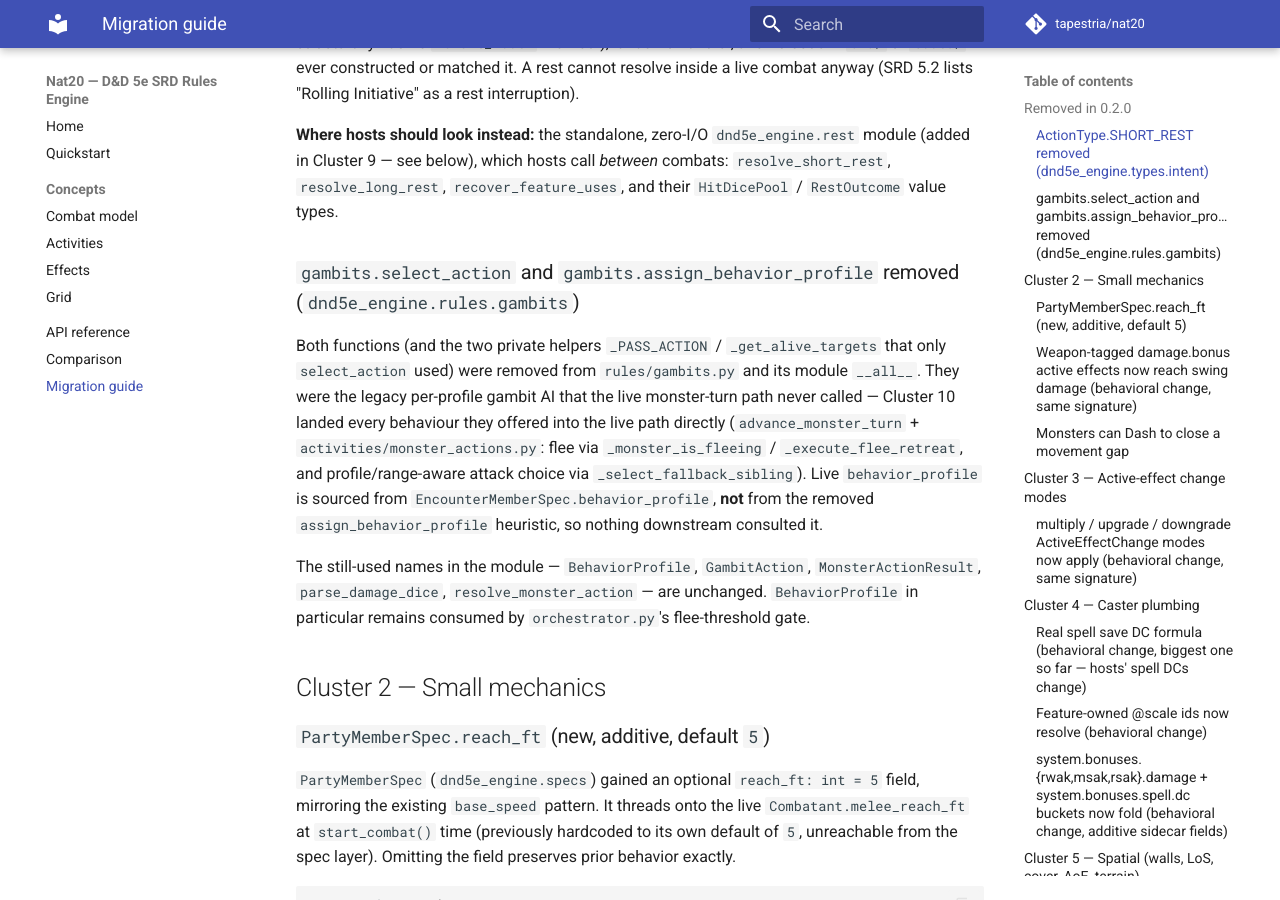
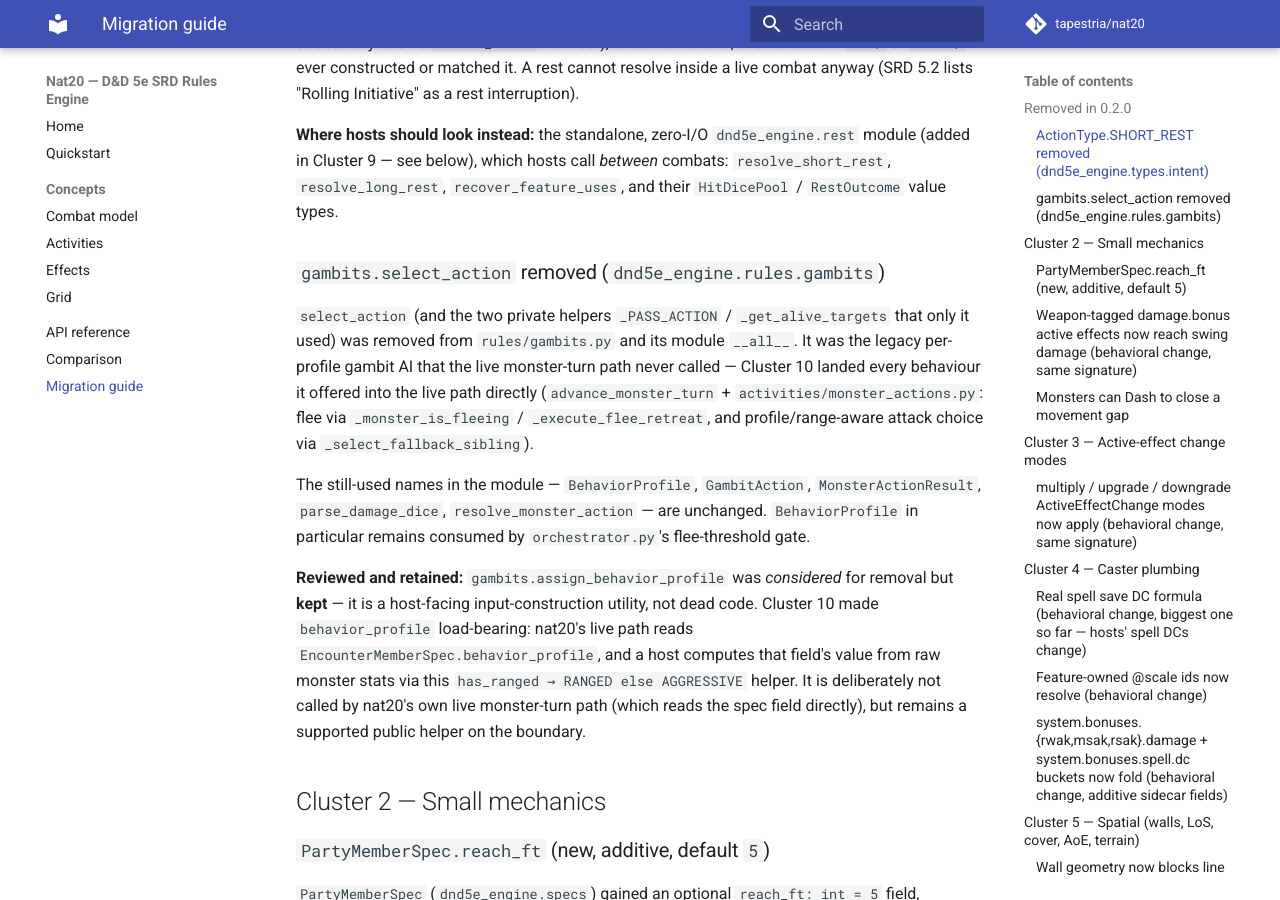
Before and after one commit to tapestria/nat20, an MkDocs documentation site: the page built from docs/migration/v0.1-to-v0.2.md, in a window 1280 px wide and 900 px high, scrolled down 786 px. Built offline with MkDocs 1.6.1 and Material for MkDocs 9.7.7, drawn with Linux system fonts in a browser that asks for light colours; comment, search, counter and statistics services are not loaded; some of the changed text lies outside the part shown.

Commit message:
fix(engine): restore host-facing gambits.assign_behavior_profile (keep select_action removed)
Post-review user decision: assign_behavior_profile is NOT dead code — it is the
host-side constructor for EncounterMemberSpec.behavior_profile, the field Cluster 10
made load-bearing (nat20's live path reads the spec field; a host computes its value
from raw monster stats via this has_ranged->RANGED else AGGRESSIVE helper; Tapestria
does exactly this in production). Restore it (function + __all__) with a docstring note
that it is a host-facing boundary utility deliberately not called by the live
monster-turn path.

select_action (+ private helpers _PASS_ACTION/_get_alive_targets, unused by the restored
function) and ActionType.SHORT_REST stay removed — both are genuine fossils (test-only
host refs). CHANGELOG + migration-doc Removed sections and the local compat report updated
to match. Top-level dnd5e_engine.__all__ surface guard unaffected (name lives in
gambits.__all__ only).

Engine make check GREEN (412 passed, cov 79.99%); e2e 36/0/0; mkdocs --strict clean.

Co-Authored-By: Claude Fable 5 <noreply@anthropic.com>
Claude-Session: https://claude.ai/code/session_011GxUSHUoAu73xwsZ3DtKPA

```diff
--- a/docs/migration/v0.1-to-v0.2.md
+++ b/docs/migration/v0.1-to-v0.2.md
@@ -38,23 +38,30 @@ Initiative" as a rest interruption).
 *between* combats: `resolve_short_rest`, `resolve_long_rest`,
 `recover_feature_uses`, and their `HitDicePool` / `RestOutcome` value types.
 
-### `gambits.select_action` and `gambits.assign_behavior_profile` removed (`dnd5e_engine.rules.gambits`)
+### `gambits.select_action` removed (`dnd5e_engine.rules.gambits`)
 
-Both functions (and the two private helpers `_PASS_ACTION` /
-`_get_alive_targets` that only `select_action` used) were removed from
-`rules/gambits.py` and its module `__all__`. They were the legacy per-profile
-gambit AI that the live monster-turn path never called — Cluster 10 landed
-every behaviour they offered into the live path directly (`advance_monster_turn`
-+ `activities/monster_actions.py`: flee via `_monster_is_fleeing` /
+`select_action` (and the two private helpers `_PASS_ACTION` /
+`_get_alive_targets` that only it used) was removed from `rules/gambits.py` and
+its module `__all__`. It was the legacy per-profile gambit AI that the live
+monster-turn path never called — Cluster 10 landed every behaviour it offered
+into the live path directly (`advance_monster_turn` +
+`activities/monster_actions.py`: flee via `_monster_is_fleeing` /
 `_execute_flee_retreat`, and profile/range-aware attack choice via
-`_select_fallback_sibling`). Live `behavior_profile` is sourced from
-`EncounterMemberSpec.behavior_profile`, **not** from the removed
-`assign_behavior_profile` heuristic, so nothing downstream consulted it.
+`_select_fallback_sibling`).
 
 The still-used names in the module — `BehaviorProfile`, `GambitAction`,
 `MonsterActionResult`, `parse_damage_dice`, `resolve_monster_action` — are
 unchanged. `BehaviorProfile` in particular remains consumed by
 `orchestrator.py`'s flee-threshold gate.
+
+**Reviewed and retained:** `gambits.assign_behavior_profile` was *considered*
+for removal but **kept** — it is a host-facing input-construction utility, not
+dead code. Cluster 10 made `behavior_profile` load-bearing: nat20's live path
+reads `EncounterMemberSpec.behavior_profile`, and a host computes that field's
+value from raw monster stats via this `has_ranged → RANGED else AGGRESSIVE`
+helper. It is deliberately not called by nat20's own live monster-turn path
+(which reads the spec field directly), but remains a supported public helper on
+the boundary.
 
 ## Cluster 2 — Small mechanics
 
```
Also changed, not shown: packages/dnd5e-engine/CHANGELOG.md (+8 -5 lines), 1 other file.
